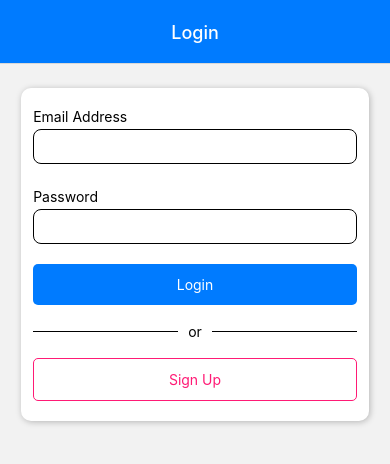
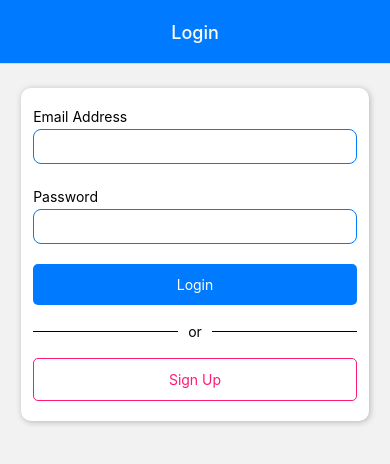
Before and after one commit to spaulsteinberg/a2z-mobile, a React Native app: screen /Login in a window 390 px wide. Shown: the top 464 px of the page. Built offline with nearby package versions, Linux system fonts and the light colour scheme; no server answers.

Commit message:
close #1 close #10

```diff
--- a/src/components/screens/LoginScreen.js
+++ b/src/components/screens/LoginScreen.js
@@ -1,5 +1,6 @@
 import React, { useState } from 'react'
 import { ScrollView } from 'react-native'
+import { ActivityIndicator, Alert } from 'react-native'
 import { login } from '../../firebase/api'
 import Colors from '../../styles/Colors'
 import { AZButton, AZCard, AZDivider, AZInput, AZSingleView } from '../ui'
@@ -26,8 +27,17 @@ const LoginScreen = ({ route, navigation }) => {
     const [email, setEmail] = useState('')
     const [password, setPassword] = useState('')
 
+    const [loading, setLoading] = useState(false)
+
     const handleLoginPress = () => {
-        login(email, password).then(res => console.log(res)).catch(err => console.log(err))
+        setLoading(true)
+        login(email, password)
+        .then(_ => {
+          //  setLoading(false)
+        })
+        .catch(err => Alert.alert('Authentication failed.', 'Please check your username and password and try again', [
+            { text: 'OK', onPress: () => setLoading(false) }
+        ]))
     }
 
     const handleRedirectToSignupPress = () => navigation.navigate("Signup")
@@ -42,6 +52,7 @@ const LoginScreen = ({ route, navigation }) => {
                         autoCorrect={false}
                         value={email}
                         onChangeText={setEmail}
+                        disabled={loading}
                     />
                     <AZInput
                         label="Password"
@@ -51,8 +62,9 @@ const LoginScreen = ({ route, navigation }) => {
                         secureTextEntry
                         value={password}
                         onChangeText={setPassword}
+                        disabled={loading}
                      />
-                    <AZButton title="Login" outerStyle={outerBtnStyle} onPress={handleLoginPress} />
+                    { loading ? <ActivityIndicator /> : <AZButton title="Login" outerStyle={outerBtnStyle} onPress={handleLoginPress} /> }
                     <AZDivider style={dividerStyle}>or</AZDivider>
                     <AZButton
                         title="Sign Up"
@@ -61,6 +73,7 @@ const LoginScreen = ({ route, navigation }) => {
                         textStyle={signupBtn.textStyle}
                         rippleColor={Colors.secondary}
                         onPress={handleRedirectToSignupPress}
+                        disabled={loading}
                     />
                 </AZCard>
             </AZSingleView>
--- a/src/components/ui/AZButton.js
+++ b/src/components/ui/AZButton.js
@@ -2,13 +2,14 @@ import React from 'react'
 import { Pressable, View, Text, StyleSheet } from 'react-native'
 import Colors from '../../styles/Colors'
 
-const AZButton = ({ title, onPress, rippleColor, outerStyle, innerStyle, textStyle }) => {
+const AZButton = ({ title, onPress, rippleColor, outerStyle, innerStyle, textStyle, disabled }) => {
     return (
         <View style={[styles.outerContainer, outerStyle]}>
             <Pressable
-                style={({ pressed }) => pressed ? [styles.innerContainer, innerStyle, styles.pressed] : [styles.innerContainer, innerStyle]}
+                style={({ pressed }) => pressed ? [styles.innerContainer, innerStyle, styles.pressed] : [styles.innerContainer, innerStyle, disabled && styles.disabled]}
                 onPress={onPress}
                 android_ripple={{ color: rippleColor ? rippleColor : Colors.primary600 }}
+                disabled={disabled}
             >
                 <Text style={[styles.text, textStyle]}>{title}</Text>
             </Pressable>
@@ -33,6 +34,9 @@ const styles = StyleSheet.create({
     },
     pressed: {
         opacity: 0.75
+    },
+    disabled: {
+        opacity: .5
     }
 })
 
--- a/src/components/ui/AZInput.js
+++ b/src/components/ui/AZInput.js
@@ -1,11 +1,12 @@
 import React from 'react'
 import { View, Text, TextInput, StyleSheet } from 'react-native'
+import Colors from '../../styles/Colors'
 
-const AZInput = ({ label, style, ...rest }) => {
+const AZInput = ({ label, style, disabled, ...rest }) => {
   return (
     <View style={[styles.container, style]}>
         <Text style={styles.label}>{label}</Text>
-        <TextInput style={styles.input} {...rest} />
+        <TextInput style={[styles.input, disabled && styles.disabled]} editable={!disabled} {...rest} />
     </View>
   )
 }
@@ -21,7 +22,10 @@ const styles = StyleSheet.create({
         padding: 8,
         borderRadius: 8,
         borderWidth: 1,
-        borderColor: 'black'
+        borderColor: Colors.primary
+    },
+    disabled: {
+        backgroundColor: 'lightgray'
     }
 })
 
```
